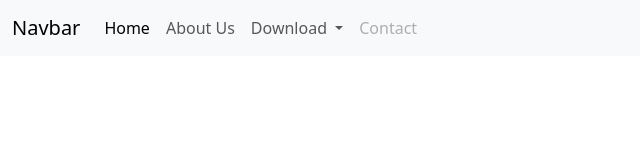
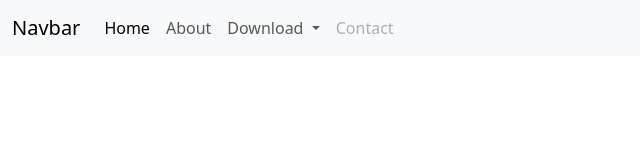
Before and after one commit to Suddhu-Bharti/Test-Website, a plain HTML site: page index.html in a window 1280 px wide. Shown: the full height of the page, 0-640 px from the left. Drawn offline with nearby package versions, Linux system fonts and the light colour scheme.

Commit message:
Fourth commit

```diff
--- a/index.html
+++ b/index.html
@@ -20,7 +20,7 @@
                 <a class="nav-link active" aria-current="page" href="#">Home</a>
               </li>
               <li class="nav-item">
-                <a class="nav-link" href="#">About Us</a>
+                <a class="nav-link" href="#">About</a>
               </li>
               <li class="nav-item dropdown">
                 <a class="nav-link dropdown-toggle" href="#" role="button" data-bs-toggle="dropdown" aria-expanded="false">
```
